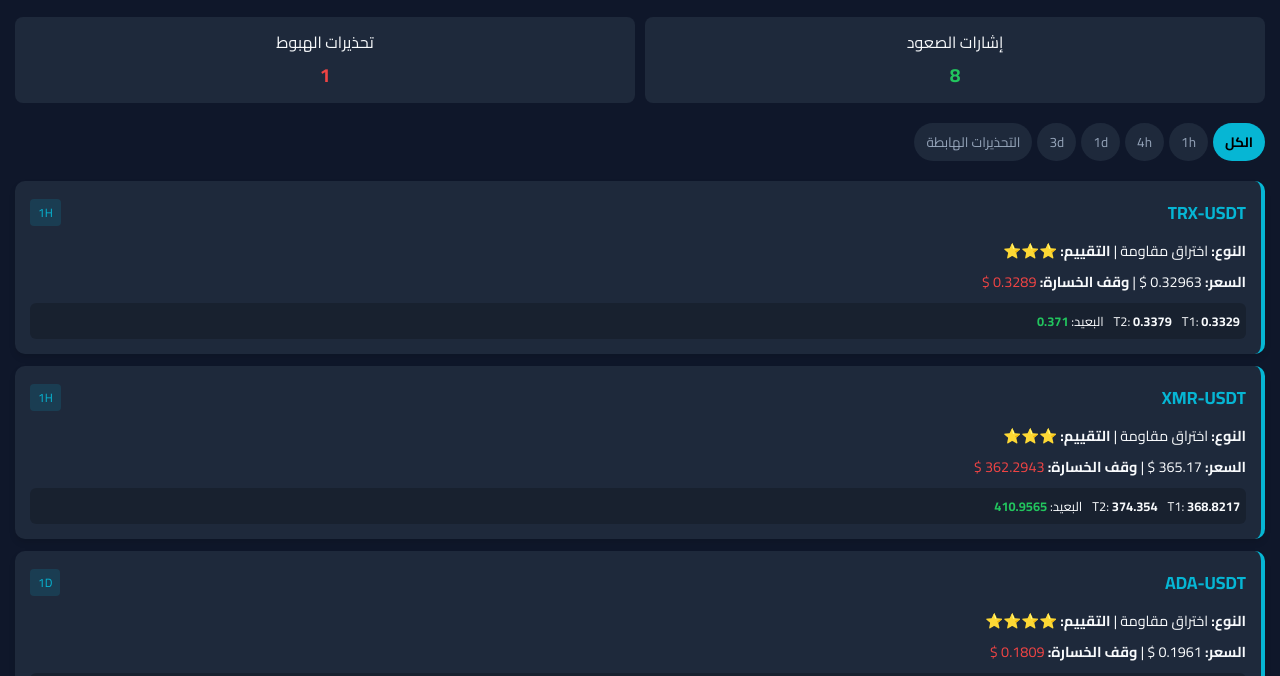
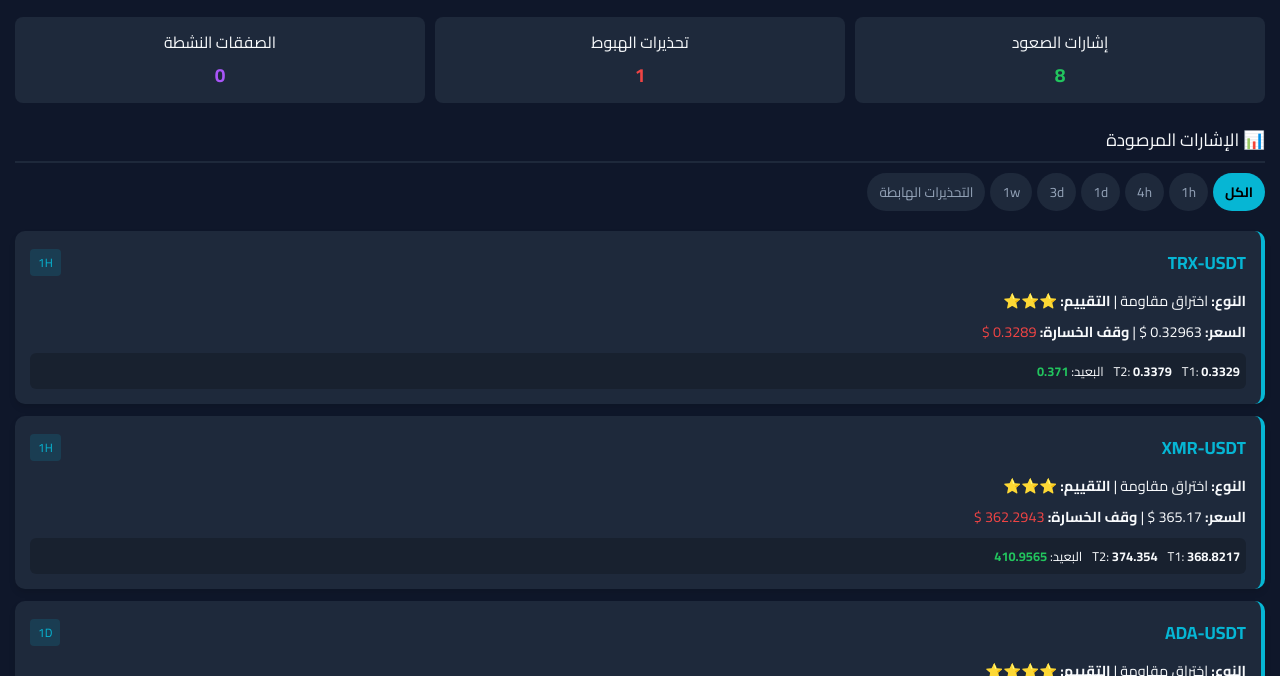
Before and after one commit to TA2ian/Crypto-Spikes-, a plain HTML site: page docs/index.html in a window 1280 px wide. Shown: the part 104-780 px from the top of the page. Drawn offline with Linux system fonts and the light colour scheme.

Commit message:
Update index.html

```diff
--- a/docs/index.html
+++ b/docs/index.html
@@ -3,7 +3,7 @@
 <head>
     <meta charset="UTF-8">
     <meta name="viewport" content="width=device-width, initial-scale=1.0">
-    <title>لوحة تتبع العملات الرقمية</title>
+    <title>لوحة تتبع العملات الرقمية والصفقات</title>
     <link href="https://fonts.googleapis.com/css2?family=Cairo:wght@400;600;700&display=swap" rel="stylesheet">
     <style>
         :root {
@@ -15,6 +15,7 @@
             --accent-red: #ef4444;
             --accent-yellow: #eab308;
             --accent-cyan: #06b6d4;
+            --accent-purple: #a855f7;
         }
         body {
             font-family: 'Cairo', sans-serif;
@@ -53,6 +54,13 @@
             font-size: 1.2rem;
             font-weight: bold;
         }
+        .section-title {
+            font-size: 1.1rem;
+            margin: 20px 0 10px 0;
+            color: var(--text-color);
+            border-bottom: 2px solid var(--card-bg);
+            padding-bottom: 5px;
+        }
         .filters {
             display: flex;
             gap: 5px;
@@ -86,6 +94,9 @@
         }
         .signal-card.bearish {
             border-right-color: var(--accent-red);
+        }
+        .signal-card.trade {
+            border-right-color: var(--accent-purple);
         }
         .card-header {
             display: flex;
@@ -136,14 +147,28 @@
             تحذيرات الهبوط
             <span id="bearish-count" style="color: var(--accent-red);">0</span>
         </div>
+        <div class="stat-box">
+            الصفقات النشطة
+            <span id="trades-count" style="color: var(--accent-purple);">0</span>
+        </div>
     </div>
 
+    <!-- قسم الصفقات المفتوحة مسبقاً إذا توفرت -->
+    <div id="trades-section" style="display: none;">
+        <div class="section-title">⚡ الصفقات النشطة والتتبع الحي</div>
+        <div id="trades-container"></div>
+    </div>
+
+    <div class="section-title">📊 الإشارات المرصودة</div>
+
+    <!-- فلاتر الفريمات بما فيها فريم الأسبوع 1w -->
     <div class="filters">
         <button class="filter-btn active" onclick="filterSignals('all', this)">الكل</button>
         <button class="filter-btn" onclick="filterSignals('1h', this)">1h</button>
         <button class="filter-btn" onclick="filterSignals('4h', this)">4h</button>
         <button class="filter-btn" onclick="filterSignals('1d', this)">1d</button>
         <button class="filter-btn" onclick="filterSignals('3d', this)">3d</button>
+        <button class="filter-btn" onclick="filterSignals('1w', this)">1w</button> <!-- فريم الأسبوع المضاف -->
         <button class="filter-btn" onclick="filterSignals('bearish', this)">التحذيرات الهابطة</button>
     </div>
 
@@ -177,8 +202,11 @@
 
                 marketData = await response.json();
 
-                document.getElementById('bullish-count').textContent = marketData.bullish_signals_count || 0;
-                document.getElementById('bearish-count').textContent = marketData.bearish_signals_count || 0;
+                document.getElementById('bullish-count').textContent = marketData.bullish_signals_count || (marketData.bullish_signals ? marketData.bullish_signals.length : 0);
+                document.getElementById('bearish-count').textContent = marketData.bearish_signals_count || (marketData.bearish_signals ? marketData.bearish_signals.length : 0);
+
+                const openTrades = marketData.open_trades || [];
+                document.getElementById('trades-count').textContent = openTrades.length;
 
                 if (marketData.timestamp) {
                     const dateObj = new Date(marketData.timestamp);
@@ -187,6 +215,7 @@
                     document.getElementById('update-time').textContent = 'آخر تحديث: متوفر';
                 }
 
+                renderOpenTrades(openTrades);
                 renderSignals('all');
             } catch (error) {
                 console.error('خطأ التحميل:', error);
@@ -197,6 +226,35 @@
                         <p style="font-size: 0.8rem; color: var(--text-muted);">تأكد من وجود الملف داخل مجلد docs.</p>
                     </div>`;
             }
+        }
+
+        function renderOpenTrades(trades) {
+            const section = document.getElementById('trades-section');
+            const container = document.getElementById('trades-container');
+            container.innerHTML = '';
+
+            if (!trades || trades.length === 0) {
+                section.style.display = 'none';
+                return;
+            }
+
+            section.style.display = 'block';
+            trades.forEach(trade => {
+                const card = document.createElement('div');
+                card.className = 'signal-card trade';
+                card.innerHTML = `
+                    <div class="card-header">
+                        <span class="symbol" style="color: var(--accent-purple);">${trade.symbol || ''} (${trade.side || 'BUY'})</span>
+                        <span class="badge" style="background: rgba(168, 85, 247, 0.15); color: var(--accent-purple);">${trade.timeframe ? trade.timeframe.toUpperCase() : 'LIVE'}</span>
+                    </div>
+                    <div class="card-body">
+                        <p><strong>الدخول:</strong> $${trade.entry_price || 0} | <strong>الستوب الحالي:</strong> <span style="color: var(--accent-red);">$${trade.stop_loss || 0}</span></p>
+                        <p><strong>الهدف الأول:</strong> $${trade.target_1 || trade.target1 || 0} | <strong>الهدف الثاني:</strong> $${trade.target_2 || trade.target2 || 0}</p>
+                        <p style="font-size:0.8rem; color: var(--accent-yellow);">تتبع الستوب المتحرك: ${trade.use_trailing ? 'مفعل 🟢' : 'غير مفعل ⚪'}</p>
+                    </div>
+                `;
+                container.appendChild(card);
+            });
         }
 
         function renderSignals(filter) {
@@ -210,13 +268,13 @@
             } else {
                 let bullish = (marketData.bullish_signals || []).map(s => ({ ...s, isBearish: false }));
                 if (filter !== 'all') {
-                    bullish = bullish.filter(s => s.timeframe && s.timeframe.toLowerCase() === filter);
+                    bullish = bullish.filter(s => s.timeframe && s.timeframe.toLowerCase() === filter.toLowerCase());
                 }
                 items = bullish;
             }
 
             if (items.length === 0) {
-                container.innerHTML = '<p style="text-align: center; color: var(--text-muted);">لا توجد إشارات مطابقة لهذا الفلتر.</p>';
+                container.innerHTML = '<p style="text-align: center; color: var(--text-muted); padding: 15px;">لا توجد إشارات مطابقة لهذا الفلتر.</p>';
                 return;
             }
 
@@ -237,18 +295,22 @@
                         </div>
                     `;
                 } else {
+                    const t1 = item.target1 || item.target_1 || 0;
+                    const t2 = item.target2 || item.target_2 || 0;
+                    const macro = item.macro_target || item.macroTarget || 0;
+
                     card.innerHTML = `
                         <div class="card-header">
                             <span class="symbol">${item.symbol || ''}</span>
                             <span class="badge">${item.timeframe ? item.timeframe.toUpperCase() : '1H'}</span>
                         </div>
                         <div class="card-body">
-                            <p><strong>النوع:</strong> ${item.type || ''} | <strong>التقييم:</strong> ${item.stars || 'عالي'}</p>
-                            <p><strong>السعر:</strong> ${item.price || 0} $ | <strong>وقف الخسارة:</strong> <span style="color: var(--accent-red);">${item.stop_loss || 0} $</span></p>
+                            <p><strong>النوع:</strong> ${item.type || item.strategy || 'إشارة صعود'} | <strong>التقييم:</strong> ${item.stars || 'عالي'}</p>
+                            <p><strong>السعر:</strong> ${item.price || item.entry_price || 0} $ | <strong>وقف الخسارة:</strong> <span style="color: var(--accent-red);">${item.stop_loss || item.sl_price || 0} $</span></p>
                             <div class="targets">
-                                <span>T1: <strong>${item.target1 || 0}</strong></span>
-                                <span>T2: <strong>${item.target2 || 0}</strong></span>
-                                <span>البعيد: <strong style="color: var(--accent-green);">${item.macro_target || 0}</strong></span>
+                                <span>T1: <strong>${t1}</strong></span>
+                                <span>T2: <strong>${t2}</strong></span>
+                                <span>البعيد: <strong style="color: var(--accent-green);">${macro}</strong></span>
                             </div>
                         </div>
                     `;
```
